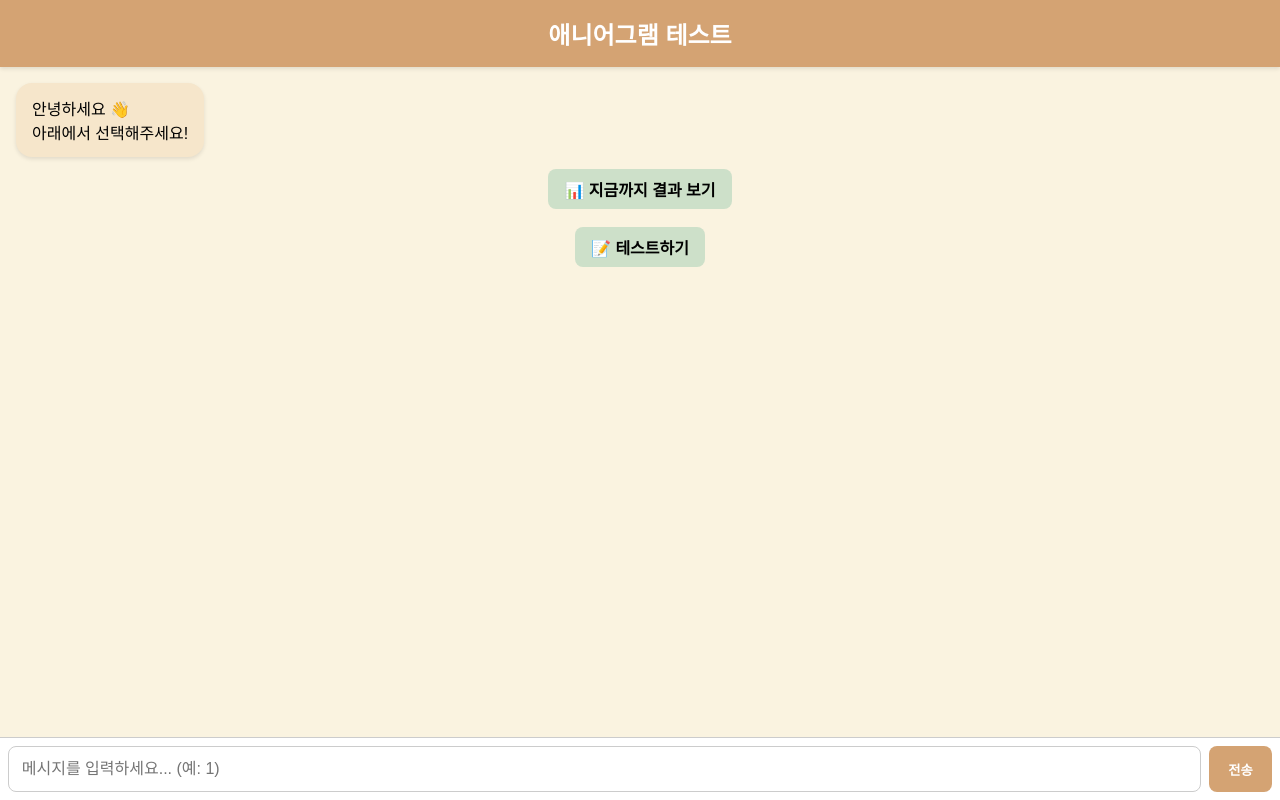
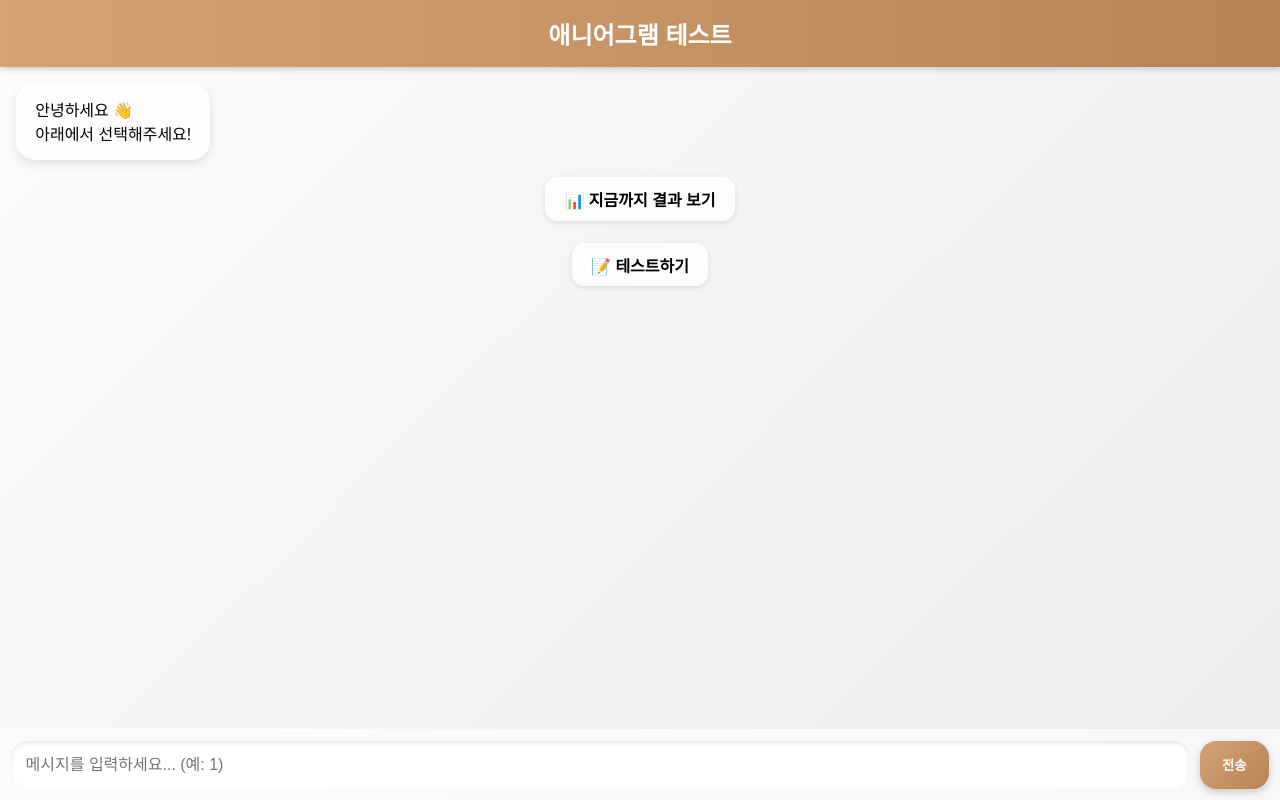
Before and after one commit to imseojin00/enneagram-bot, a website: page public/index.html in a window 1280 px wide. Drawn offline with Linux system fonts and the light colour scheme.

Commit message:
디자인 수정: 헤더 글씨체 두껍게 변경

```diff
--- a/public/index.html
+++ b/public/index.html
@@ -5,23 +5,113 @@
   <meta name="viewport" content="width=device-width, initial-scale=1.0"/>
   <title>애니어그램 테스트 챗봇</title>
   <style>
-    body { font-family: 'Noto Sans KR', sans-serif; background-color: #FAF3E0; margin: 0; display: flex; flex-direction: column; height: 100vh; position: relative; overflow: hidden; }
-    body::before { content: ""; position: absolute; inset: 0; background: url("enneagram-bg.png") center/40% no-repeat; opacity: 0.08; pointer-events: none; z-index: 0; }
-    header, #chat, #inputBox { position: relative; z-index: 1; }
-    header { background-color: #D4A373; padding: 1rem; text-align: center; font-size: 1.5rem; font-weight: bold; color: #fff; box-shadow: 0 2px 4px rgba(0,0,0,0.1); }
-    #chat { flex: 1; padding: 1rem; overflow-y: auto; display: flex; flex-direction: column; gap: 0.5rem; }
-    .bot { align-self: flex-start; background-color: #F6E6CB; padding: 0.8rem 1rem; border-radius: 1rem; max-width: 70%; box-shadow: 0 2px 4px rgba(0,0,0,0.1); white-space: pre-line; }
-    .user { align-self: flex-end; background-color: #CDE0C9; padding: 0.8rem 1rem; border-radius: 1rem; max-width: 70%; box-shadow: 0 2px 4px rgba(0,0,0,0.1); white-space: pre-line; }
-    #inputBox { display: flex; padding: 0.5rem; background-color: #fff; border-top: 1px solid #ccc; }
-    #messageInput { flex: 1; padding: 0.8rem; border: 1px solid #ccc; border-radius: 0.5rem; font-size: 1rem; }
-    button { margin-left: 0.5rem; padding: 0.8rem 1.2rem; background-color: #D4A373; border: none; border-radius: 0.5rem; cursor: pointer; font-weight: bold; color: #fff; }
-    button:hover { background-color: #b88356; }
-    .sys { align-self: center; font-size: 0.9rem; opacity: 0.7; }
-    .quick { align-self: center; background: #cde0c9; padding: 0.5rem 1rem; margin: 0.3rem; border-radius: 0.5rem; cursor: pointer; font-weight: bold; }
+    body {
+      font-family: 'Noto Sans KR', sans-serif;
+      margin: 0;
+      display: flex;
+      flex-direction: column;
+      height: 100vh;
+      position: relative;
+      background: linear-gradient(135deg, #fdfbfb 0%, #ebedee 100%);
+    }
+
+    header {
+      background: linear-gradient(90deg, #D4A373, #b88356);
+      padding: 1rem;
+      text-align: center;
+      font-size: 1.5rem;
+      font-weight:900;
+      color: #fff;
+      box-shadow: 0 2px 6px rgba(0,0,0,0.2);
+    }
+
+    #chat {
+      flex: 1;
+      padding: 1rem;
+      overflow-y: auto;
+      display: flex;
+      flex-direction: column;
+      gap: 0.8rem;
+    }
+
+    .bot {
+      align-self: flex-start;
+      background: #ffffffaa;
+      padding: 0.9rem 1.2rem;
+      border-radius: 1.2rem;
+      max-width: 75%;
+      backdrop-filter: blur(10px);
+      box-shadow: 0 4px 10px rgba(0,0,0,0.1);
+      white-space: pre-line;
+    }
+
+    .user {
+      align-self: flex-end;
+      background: #CDE0C9;
+      padding: 0.9rem 1.2rem;
+      border-radius: 1.2rem;
+      max-width: 75%;
+      box-shadow: 0 4px 10px rgba(0,0,0,0.1);
+      white-space: pre-line;
+    }
+
+    #inputBox {
+      display: flex;
+      padding: 0.7rem;
+      background: rgba(255,255,255,0.6);
+      backdrop-filter: blur(12px);
+      border-top: 1px solid rgba(255,255,255,0.4);
+    }
+
+    #messageInput {
+      flex: 1;
+      padding: 0.9rem;
+      border: none;
+      border-radius: 1rem;
+      font-size: 1rem;
+      outline: none;
+      box-shadow: inset 0 2px 5px rgba(0,0,0,0.1);
+    }
+
+    button {
+      margin-left: 0.6rem;
+      padding: 0.9rem 1.4rem;
+      background: linear-gradient(135deg, #D4A373, #b88356);
+      border: none;
+      border-radius: 1rem;
+      cursor: pointer;
+      font-weight: bold;
+      color: #fff;
+      box-shadow: 0 3px 8px rgba(0,0,0,0.2);
+      transition: 0.2s;
+    }
+
+    button:hover { transform: scale(1.05); }
+
+    .sys {
+      align-self: center;
+      font-size: 0.9rem;
+      opacity: 0.7;
+    }
+
+    .quick {
+      align-self: center;
+      background: #ffffffcc;
+      padding: 0.6rem 1.2rem;
+      margin: 0.3rem;
+      border-radius: 0.8rem;
+      cursor: pointer;
+      font-weight: bold;
+      box-shadow: 0 2px 6px rgba(0,0,0,0.1);
+      backdrop-filter: blur(8px);
+      transition: 0.2s;
+    }
+
+    .quick:hover { transform: scale(1.05); background: #f6e6cb; }
   </style>
 </head>
 <body>
-  <header>애니어그램 테스트</header>
+  <header>애니어그램 테스트 </header>
   <div id="chat"></div>
   <div id="inputBox">
     <input type="text" id="messageInput" placeholder="메시지를 입력하세요... (예: 1)" />
@@ -29,18 +119,13 @@
   </div>
 
   <script>
-  // ✅ API_BASE 수정 (뒤에 /message 제거)
   const API_BASE = "https://enneagram-bot.onrender.com";
-
   const chat = document.getElementById("chat");
   const input = document.getElementById("messageInput");
   const sendBtn = document.getElementById("sendBtn");
   const userId = "user-" + Math.random().toString(36).substring(2, 10);
 
-  // 📌 버튼 클릭 시 실행
   sendBtn.addEventListener("click", () => sendMessage());
-
-  // 📌 엔터 입력 시 실행
   input.addEventListener("keydown", (e) => {
     if (e.key === "Enter") {
       e.preventDefault();
@@ -101,7 +186,6 @@
     if (reply !== null) {
       appendMessage("bot", reply);
 
-      // "결과 보기/테스트하기" 메뉴가 뜨면 버튼 자동생성
       if (reply.includes("지금까지 결과 보기") && reply.includes("테스트하기")) {
         appendQuick("1", "📊 지금까지 결과 보기");
         appendQuick("2", "📝 테스트하기");
@@ -109,14 +193,11 @@
     }
   }
 
-  // 초기 화면: 버튼 2개 바로 노출
   (async function init() {
     appendMessage("bot", "안녕하세요 👋\n아래에서 선택해주세요!");
     appendQuick("1", "📊 지금까지 결과 보기");
     appendQuick("2", "📝 테스트하기");
   })();
-
-
   </script>
 </body>
 </html>
```
